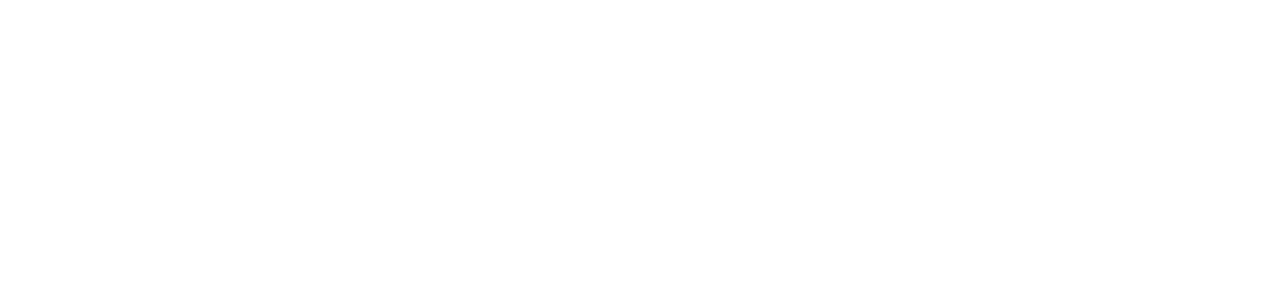
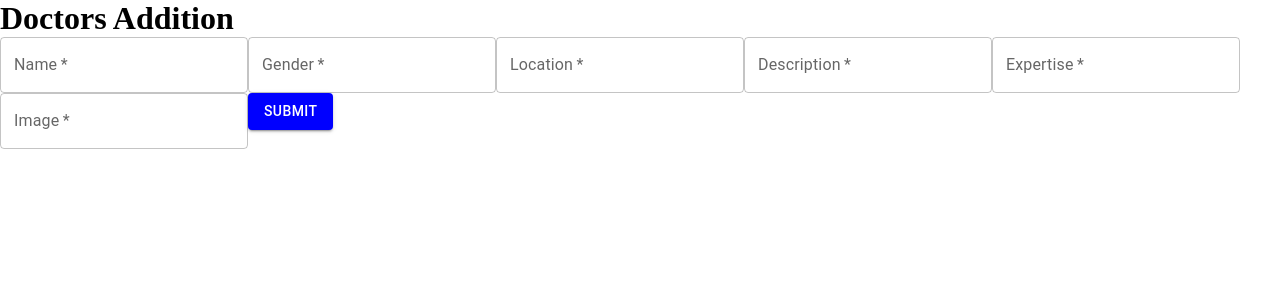
Before and after one commit to SREEYESWANTH-R/health-care, a React (Create React App) app: page /admin/add-doctor in a window 1280 px wide. Before the commit this address had no page. Shown: the top 300 px of the page. Built offline with nearby package versions, Linux system fonts and the light colour scheme.

Commit message:
unsplash api and doc form setup

```diff
--- a/src/App.js
+++ b/src/App.js
@@ -10,6 +10,8 @@ import Appoinment from './components/Client/Appoinment'
 import Doctor from './components/Client/Doctor'
 import doctor from './DoctorList'
 import DocDetail from './components/Client/DocDetail';
+import Pharmacy from './components/Client/Pharmacy';
+import AddDoc from './components/Admin/AddDoc';
 
 function App() {
   return (
@@ -22,7 +24,9 @@ function App() {
         <Route path="/dashboard" element={<Dashboard/>}/>
         <Route path="/adminlogin" element={<AdminLogin/>}/>
         <Route path="/admin/dashboard" element={<AdminDash/>}/>
-        <Route path="/dashboard/appoinment" element={<Appoinment/>}/>
+        <Route path="/admin/add-doctor" element={<AddDoc/>}/>
+        <Route path="/dashboard/pharmacy" element={<Pharmacy/>}/>
+        <Route path="/dashboard/appoinment" element={<Appoinment details = {doctor}/>}/>
         <Route path="/dashboard/doctors" element={<Doctor doctor ={doctor} />}/>
         <Route path="/dashboard/DocDetails/:id" element={<DocDetail doctors = {doctor}/>}/>
       </Routes>
--- /dev/null
+++ b/src/components/Admin/AddDoc.js
@@ -0,0 +1,64 @@
+import React from 'react'
+import './AddDoc.css'
+import { Button, TextField} from '@mui/material';
+
+function AddDoc(){
+  return (
+    <div>
+      <div>
+        <h1>Doctors Addition</h1>
+        <TextField
+                required
+                fullwidth
+                helperText=""
+                id="outlined-basic"
+                label="Name"
+                variant="outlined"
+        />
+        <TextField
+                required
+                fullwidth
+                helperText=""
+                id="outlined-basic"
+                label="Gender"
+                variant="outlined"
+        />
+        <TextField
+                required
+                fullwidth
+                helperText=""
+                id="outlined-basic"
+                label="Location"
+                variant="outlined"
+        />
+        <TextField
+                required
+                fullwidth
+                helperText=""
+                id="outlined-basic"
+                label="Description"
+                variant="outlined"
+        />
+        <TextField
+                required
+                fullwidth
+                helperText=""
+                id="outlined-basic"
+                label="Expertise"
+                variant="outlined"
+        />
+        <TextField
+                required
+                fullwidth
+                helperText=""
+                id="outlined-basic"
+                label="Image"
+                variant="outlined"
+        />
+        <Button variant="contained" style={{ backgroundColor: 'blue' }} type='submit'> Submit </Button>
+      </div>
+    </div>
+  )
+}
+
+export default AddDoc
--- a/src/components/Client/Appoinment.js
+++ b/src/components/Client/Appoinment.js
@@ -1,6 +1,6 @@
 import React, { useState } from 'react'
 import './Appoinment.css'
-import { Button, TextField } from '@mui/material';
+import { Button, TextField, InputLabel,MenuItem,FormControl,Select } from '@mui/material';
 import { Textarea } from '@mui/joy';
 import LocalHospitalIcon from '@mui/icons-material/LocalHospital';
 import axios from "axios";
@@ -8,18 +8,19 @@ import axios from "axios";
 
 
 
-function Appoinment(){
+function Appoinment({details}){
 
   const [name, setName] = useState("");
   const [age, setAge] = useState("");
   const [gender, setGender] = useState("");
   const [mobile, setMobile] = useState("");
   const [address, setAddress] = useState("");
+  const [doctor, setDoctor] = useState([]);
 
   function handleAppoinment(event){
     event.preventDefault()
     axios.post("http://localhost:3000/appoinment",{
-      name,age,gender,mobile,address
+      name,age,gender,mobile,address,doctor
     }).then((response)=>{
       console.log(response);
     }).catch((error)=>{
@@ -27,6 +28,11 @@ function Appoinment(){
     })
   }
 
+
+
+  const handleDoctorChange = (event) => {
+    setDoctor(event.target.value);
+  };
 
   return (
     <div className='Apoint-cont'>
@@ -73,6 +79,23 @@ function Appoinment(){
                 variant="outlined"
                 onChange={ e => {setGender(e.target.value)}}
             />
+
+            <FormControl fullWidth>
+              <InputLabel id="doctor-select-label">Doctor</InputLabel>
+              <Select
+                labelId="doctor-select-label"
+                id="doctor-select"
+                value={doctor}
+                onChange={handleDoctorChange}
+                label="Doctor"
+              >
+                {details.map(doc => (
+                  <MenuItem key={doc.id} value={doc.name}>{doc.name}</MenuItem>
+                ))}
+              </Select>
+            </FormControl>
+
+
             <TextField
                 required
                 fullwidth
--- a/src/components/Client/Dashboard.css
+++ b/src/components/Client/Dashboard.css
@@ -43,6 +43,15 @@
     border:1px solid rgb(77, 77, 77);
     border-radius: 5px;
     transition: all;
+}
+
+.phar{
+    text-decoration: none;
+    transition: all;
+}
+
+.phar:hover{
+    color: #1131ff;
 }
 
 .dash-btn:hover{
--- a/src/components/Client/Dashboard.js
+++ b/src/components/Client/Dashboard.js
@@ -54,7 +54,7 @@ function Dashboard(){
         </div>
       </header>
       <div className='dash-nav1'>
-        <button className='dash-btn'>Medic</button>
+        <button className='dash-btn'><Link to="/dashboard/pharmacy" className='phar'>Pharmacy</Link></button>
         <div className='dash-nav-1'>
            <ul className='dash-item-list'>
              <li className='dash-items'><Link to='/dashboard/doctors'>Physcology</Link></li>
--- a/src/components/Client/DocDetail.js
+++ b/src/components/Client/DocDetail.js
@@ -30,7 +30,7 @@ function DocDetail({ doctors}) {
           <h5><LocationOn/>{doctor.location}</h5>
         </div>
         <div className='loc-frame'>
-          <iframe
+          {/* <iframe
             src= {doctor.locationLink}
             width="600"
             height="450"
@@ -38,7 +38,7 @@ function DocDetail({ doctors}) {
             allowFullScreen=""
             loading="lazy"
             referrerPolicy="no-referrer-when-downgrade"
-          ></iframe>
+          ></iframe> */}
         </div>
       </div>
     </div>
--- a/src/components/Client/Doctor.js
+++ b/src/components/Client/Doctor.js
@@ -1,4 +1,5 @@
-import React from 'react';
+import React,{useState,useEffect} from 'react';
+import axios from 'axios'
 import './Doctor.css';
 import {LocalHospital, SearchRounded} from '@mui/icons-material';
 import {Card,CardActions,CardContent,CardMedia,Button,Typography} from '@mui/material';
@@ -6,6 +7,30 @@ import { Link} from 'react-router-dom';
 
 
 function Doctor({doctor}) {
+
+  const[image, setImage] = useState([])
+  const[docInt, setDocint] = useState('')
+
+  async function unsplashAPI(){
+    try {
+      const response = await axios.get('https://api.unsplash.com/search/photos', {
+        params: {
+          client_id: 'qNh0VB3JMEVdlJEs5HlYRMKHkRvWOoGCsR8pExv5x2Q',
+          query: 'doctor',
+          per_page: doctor.length,
+        },
+      });
+      setImage(response.data.results.map((result) => result.urls.small));
+    } catch (error) {
+      console.error('Error fetching image from Unsplash API', error);
+    }
+  }
+
+  useEffect(()=>{
+    if (doctor.length > 0) {
+      unsplashAPI();
+    }
+  },[doctor])
 
 
 
@@ -20,7 +45,7 @@ function Doctor({doctor}) {
 
       <div className='doc-search'>
         <div className='search-bar'>
-          <SearchRounded/><input placeholder="Find Doctors"></input>
+          <SearchRounded/><input placeholder="Find Doctors" value={docInt} onChange={e =>{setDocint(e.target.value)}}></input>
         </div>
       </div>
 
@@ -32,11 +57,11 @@ function Doctor({doctor}) {
         </div>
 
         <div className="doc-card">
-          {doctor.map((doctor) => (
+          {doctor.map((doctor,index) => (
             <Card key={doctor.id} sx={{ maxWidth: 345 }}>
             <CardMedia
               sx={{ height: 140 }}
-              image={doctor.image}
+              image={image[index] || ''}
               title={doctor.name}
             />
             <CardContent>
--- /dev/null
+++ b/src/components/Client/Pharmacy.js
@@ -0,0 +1,49 @@
+import React, { useState, useEffect } from 'react';
+import axios from 'axios';
+
+function Pharmacy() {
+  const [pharmacy, setPharmacy] = useState([]);
+
+  async function pharmacyAPI() {
+    const options = {
+      method: 'GET',
+      url: 'https://myhealthbox.p.rapidapi.com/search/fulltext',
+      params: {
+        q: 'aspirin',
+        c: 'us',
+        l: 'en',
+        f: 'name',
+        limit: '10',
+        from: '0'
+      },
+      headers: {
+        'x-rapidapi-key': 'a01c023c27msh24a782bd71ef2bap180807jsnfd5051aa1325',
+        'x-rapidapi-host': 'myhealthbox.p.rapidapi.com'
+      }
+    };
+
+    try {
+      const response = await axios.request(options);
+      setPharmacy(response.data); // Update the state with the response data
+    } catch (error) {
+      console.error(error);
+    }
+  }
+
+  useEffect(() => {
+    pharmacyAPI(); // Call the API function when the component mounts
+  }, []);
+
+  return (
+    <div>
+      <h1>Pharmacy</h1>
+      <ul>
+        {pharmacy.map((item, index) => (
+          <li key={index}>{item.name}</li>
+        ))}
+      </ul>
+    </div>
+  );
+}
+
+export default Pharmacy;
```
Also changed, not shown: src/components/Admin/AdminDash.js (+6 -5 lines), src/components/Admin/AddDoc.css (added), src/components/Client/Pharmacy.css (added), 1 other file (tests, documents, lock files or other folders).
